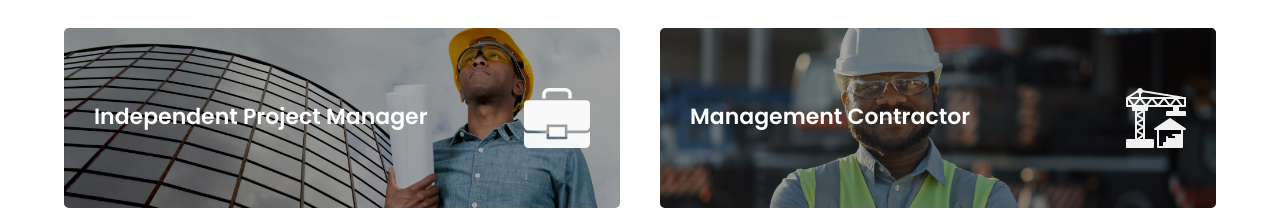
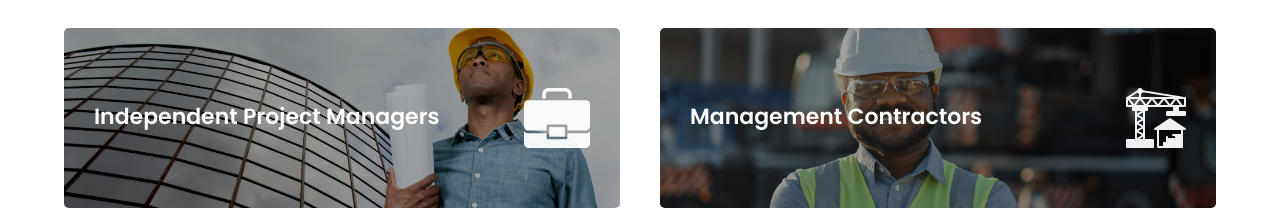
Before and after one commit to ismailomodara/nshp, a Nuxt app: page /partnerships in a window 1280 px wide. Shown: the part 1040-1250 px from the top of the page. Built offline with nearby package versions, Linux system fonts and the light colour scheme.

Commit message:
FAQ Doc upload, Text update

```diff
--- a/pages/partnerships.vue
+++ b/pages/partnerships.vue
@@ -83,15 +83,15 @@ export default {
           bg: 'consultant.jpg',
           url: '{{form_base_url}}/management-consultants',
           image: 'consultant-w',
-          title: 'Independent Project Manager',
-          titleMobile: 'Independent<br> Project Manager',
+          title: 'Independent Project Managers',
+          titleMobile: 'Independent<br> Project Managers',
         },
         {
           bg: 'contractor.jpg',
           url: ' {{form_base_url}}/management-contractors',
           image: 'contractor-w',
-          title: 'Management Contractor',
-          titleMobile: 'Management Contractor',
+          title: 'Management Contractors',
+          titleMobile: 'Management Contractors',
         },
         {
           bg: 'manufacturer.jpg',
```
Also changed, not shown: 1 other file (tests, documents, lock files or other folders).
